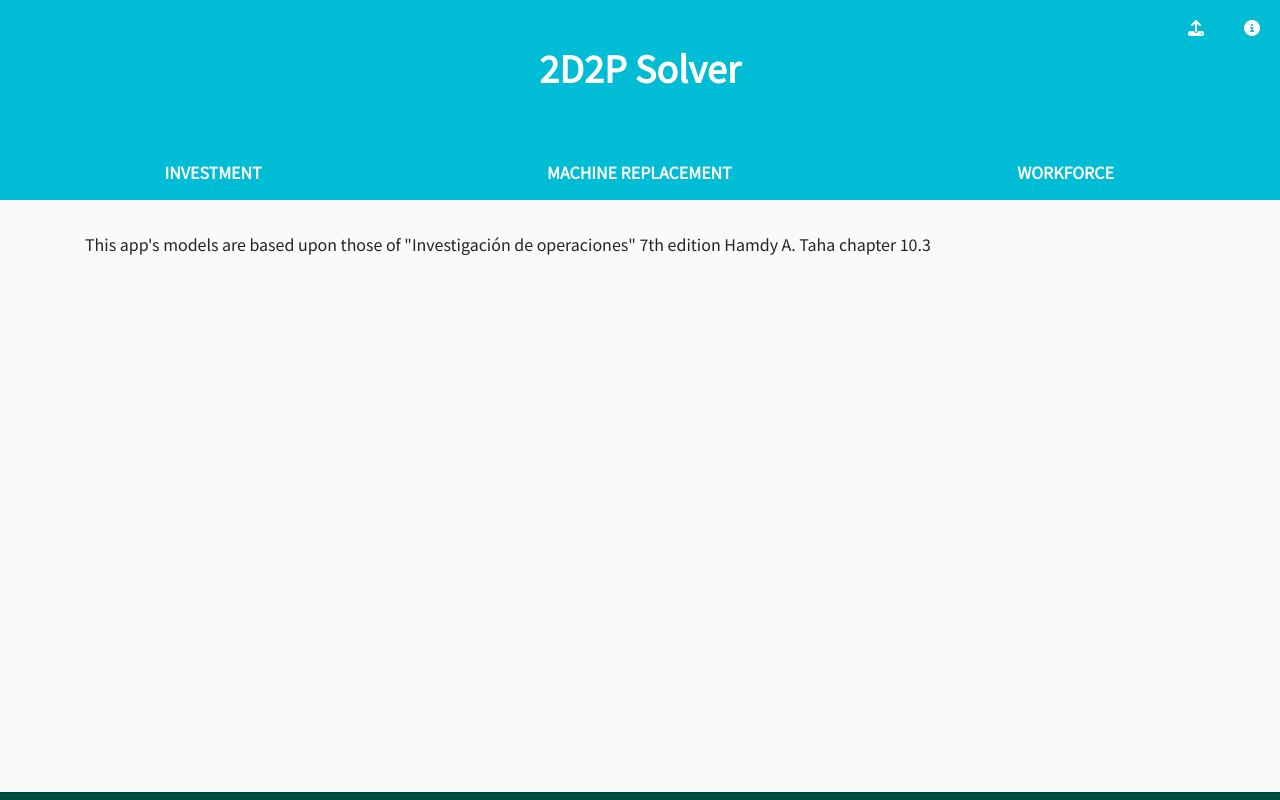
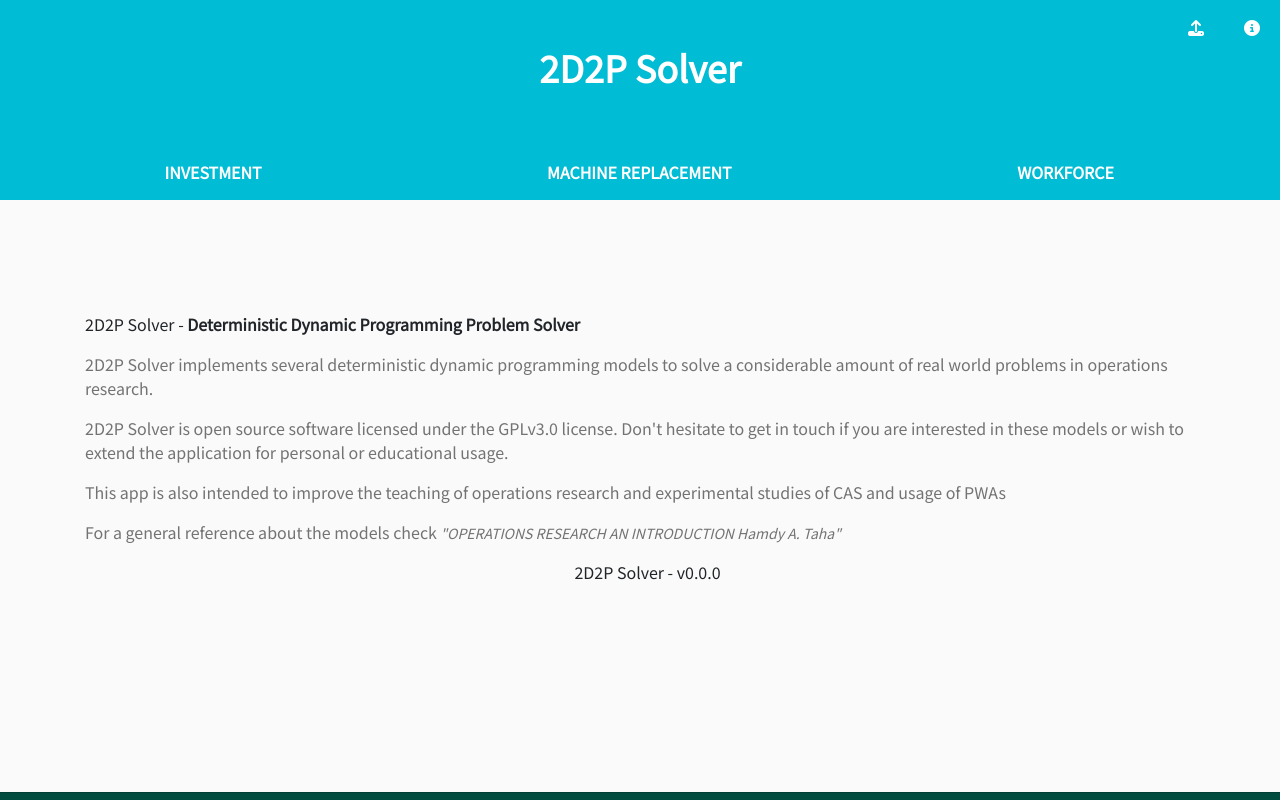
Before and after one commit to repsymo/repsymo---mvp, an Angular app: page /about in a window 1280 px wide. Shown: the top 800 px of the page. Built offline with nearby package versions, Linux system fonts and the light colour scheme.

Commit message:
About component implemented

```diff
--- a/src/app/about/about.component.css
+++ b/src/app/about/about.component.css
@@ -0,0 +1,19 @@
+:host {
+    display: block;
+    position: absolute;
+    top: 40%;
+    transform: translateY(-50%);
+}
+
+:host > .par > p {
+    color: #737373;
+}
+
+:host .ref {
+    font-size: 14px;
+    font-style: italic;
+}
+
+:host > .appVersion > p {
+    text-align: center;
+}
--- a/src/app/about/about.component.html
+++ b/src/app/about/about.component.html
@@ -1,4 +1,33 @@
-<p>
-    This app's models are based upon those of "Investigación de operaciones" 7th edition Hamdy A. Taha
-    chapter 10.3
-</p>
+<div>
+    <p>
+        {{ appName }} - <strong>{{ appLongName }}</strong>
+    </p>
+</div>
+<div class="par">
+    <p>
+        {{ aboutMsg }}
+    </p>
+</div>
+<div class="par">
+    <p>
+        {{ contributionMsg }}
+    </p>
+</div>
+<div class="par">
+    <p>
+        {{ educationMsg }}
+    </p>
+</div>
+<div class="par">
+    <p>
+        {{ referencesMsg }}
+        <span class="ref">
+            "{{ bookTaha }}"
+        </span>
+    </p>
+</div>
+<div class="appVersion">
+    <p>
+        {{ appName }} - v{{ appVersion }}
+    </p>
+</div>
--- a/src/app/about/about.component.ts
+++ b/src/app/about/about.component.ts
@@ -1,4 +1,5 @@
 import { Component, OnInit } from '@angular/core';
+import { version } from '../../../package.json';
 
 @Component({
   selector: 'app-about',
@@ -7,9 +8,38 @@ import { Component, OnInit } from '@angular/core';
 })
 export class AboutComponent implements OnInit {
 
-  constructor() { }
+  private static readonly STR: object = {
+    appName: '2D2P Solver',
+    appLongName: 'Deterministic Dynamic Programming Problem Solver',
+    aboutMsg: `2D2P Solver implements several deterministic dynamic programming models to solve a
+              considerable amount of real world problems in operations research.`,
+    contributionMsg: `2D2P Solver is open source software licensed under the GPLv3.0 license. Don't
+                      hesitate to get in touch if you are interested in these models or wish to
+                      extend the application for personal or educational usage.`,
+    educationMsg: `This app is also intended to improve the teaching of operations research and
+                  experimental studies of CAS and usage of PWAs`,
+    referencesMsg: `For a general reference about the models check `
+  };
+  readonly appVersion: string;
+  readonly appName: string;
+  readonly appLongName: string;
+  readonly aboutMsg: string;
+  readonly contributionMsg: string;
+  readonly educationMsg: string;
+  readonly referencesMsg: string;
+  readonly bookTaha: string;
 
-  ngOnInit() {
+  constructor() {
+    this.appVersion = version;
+    this.appName = AboutComponent.STR['appName'];
+    this.appLongName = AboutComponent.STR['appLongName'];
+    this.aboutMsg = AboutComponent.STR['aboutMsg'];
+    this.contributionMsg = AboutComponent.STR['contributionMsg'];
+    this.educationMsg = AboutComponent.STR['educationMsg'];
+    this.referencesMsg = AboutComponent.STR['referencesMsg'];
+    this.bookTaha = 'OPERATIONS RESEARCH AN INTRODUCTION Hamdy A. Taha';
   }
 
+  ngOnInit() {}
+
 }
--- a/src/app/app.module.ts
+++ b/src/app/app.module.ts
@@ -24,7 +24,7 @@ import { TabularDynamicInputComponent } from './page/input/tabular-dynamic-input
 const appRoutes: Routes = [
   {
     path: '',
-    redirectTo: '/im',
+    redirectTo: '/about',
     pathMatch: 'full'
   },
   {
--- a/src/app/footer/footer.component.html
+++ b/src/app/footer/footer.component.html
@@ -2,12 +2,16 @@
     <p class="d-none d-lg-block">Operations Research - Deterministic Dynamic Programming</p>
     <p class="d-lg-none">Operations Research</p>
     <p>2D2P Solver</p>
-    <p class="copyright">© 2019 Tobias Briones</p>
+    <p class="copyright">
+        {{ copyright }}
+    </p>
     <div>
         <div>
             <i class="fab fa-github"></i>
             <span>
-                <a href="https://github.com/TobiasBriones/2D2P-Solver-JS">GitHub</a>
+                <a href="https://github.com/TobiasBriones/2D2P-Solver-JS">
+                    GitHub
+                </a>
             </span>
         </div>
     </div>
--- a/src/app/footer/footer.component.ts
+++ b/src/app/footer/footer.component.ts
@@ -7,7 +7,11 @@ import { Component, OnInit } from '@angular/core';
 })
 export class FooterComponent implements OnInit {
 
-  constructor() { }
+  readonly copyright: string;
+
+  constructor() {
+    this.copyright = '© 2019 Tobias Briones';
+  }
 
   ngOnInit() {
   }
```
